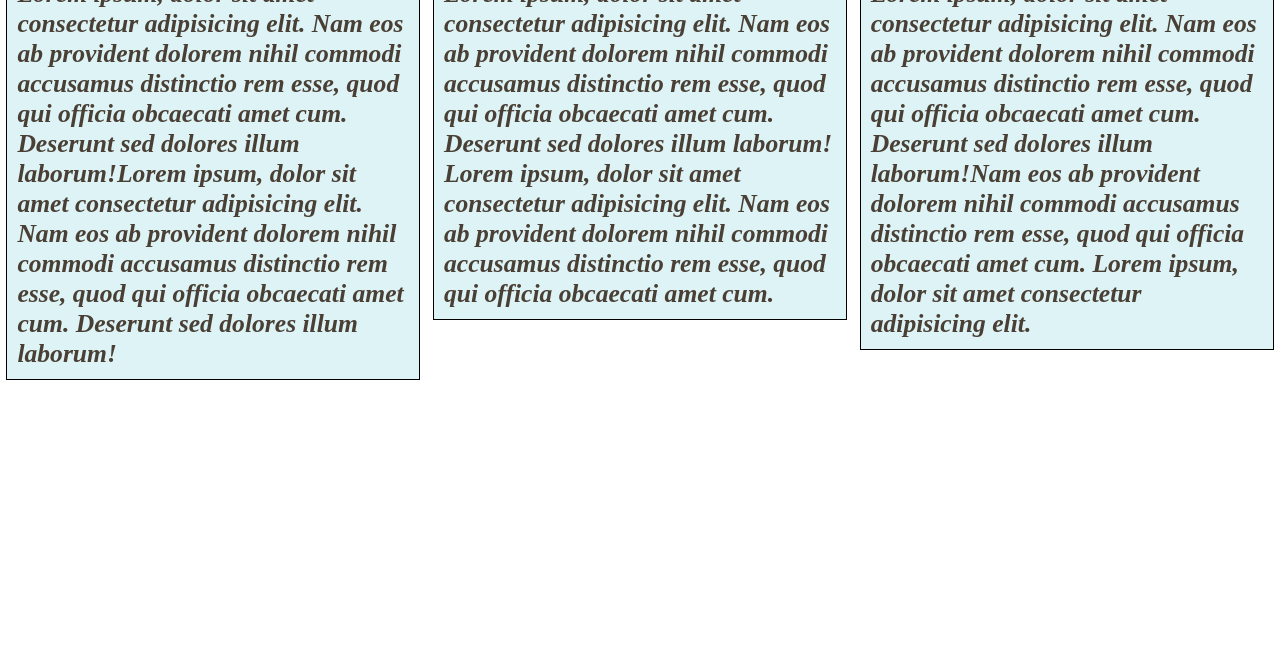
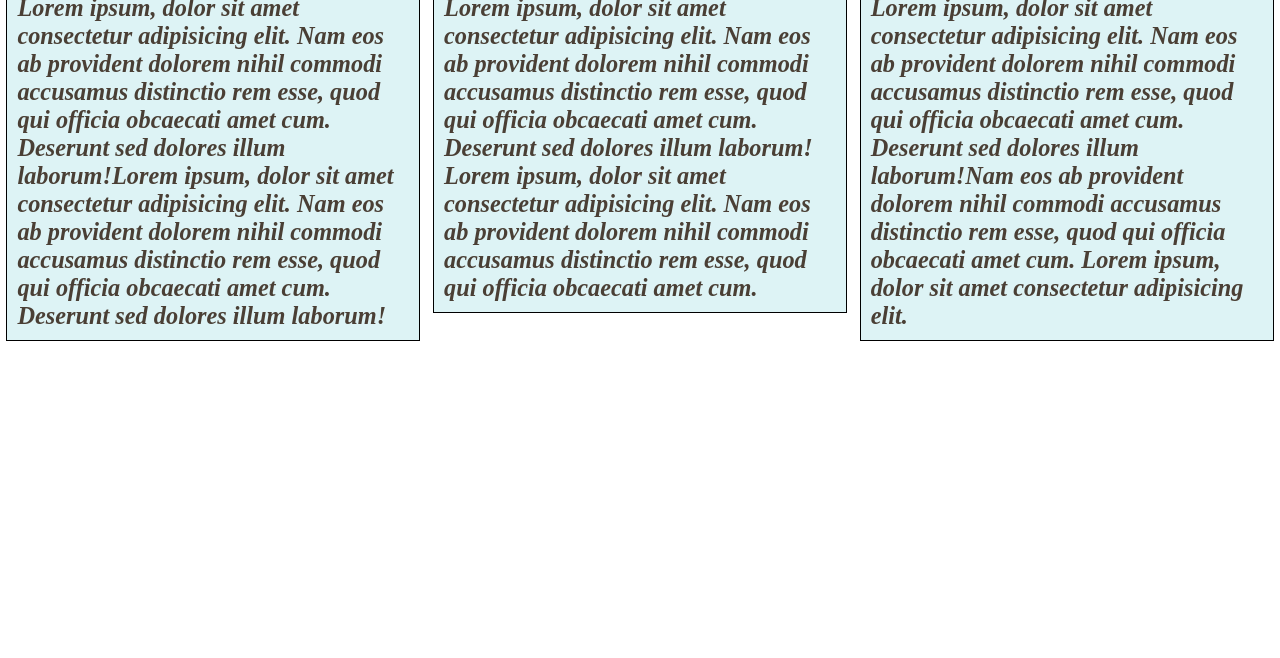
Before and after one commit to Killer117/coursera-test, a plain HTML site: page mod2_solution/index.html in a window 1280 px wide. Shown: the part 142-800 px from the top of the page. Drawn offline with Linux system fonts and the light colour scheme.

Commit message:
Update styles.css

```diff
--- a/mod2_solution/css/styles.css
+++ b/mod2_solution/css/styles.css
@@ -15,7 +15,7 @@ h1{
   border-width: 1px;
   border-color: black;
 
-  padding: 30px 10px 10px 10px;
+  padding: 45px 10px 10px 10px;
 
   position: relative;
   float:left;
@@ -26,7 +26,7 @@ h1{
   color: #4a3f35;
   font-style: oblique;
   font-weight: 900;
-  font-size: 2vw;
+  font-size: 1.9vw;
   margin: 1% 0.5% 0.5% 0.5%;
 
 }
```
